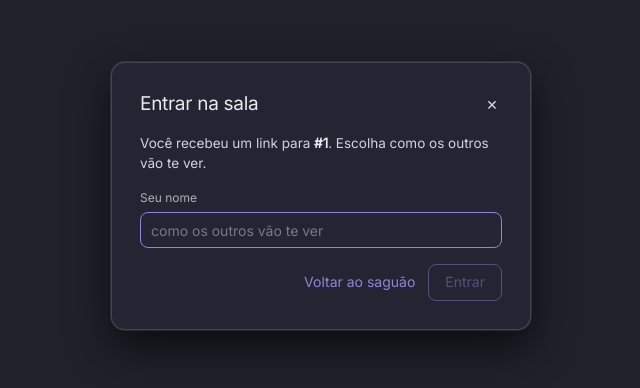
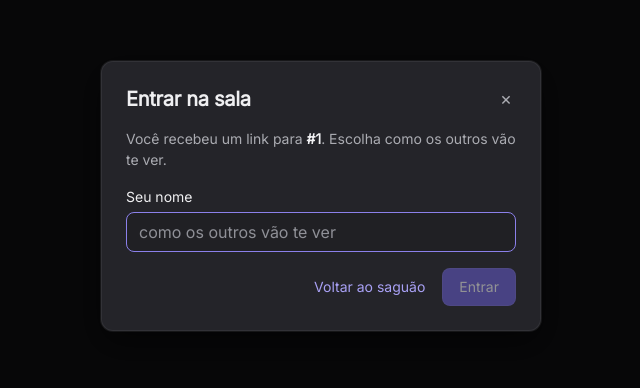
Before and after one commit to MullerVGS/janja-share, a React (Vite) app in the folder frontend/: page /sala/1 in a window 1280 px wide. Shown: the part 204-592 px from the top of the page, without its empty margins (319-959 px from the left). Built offline with nearby package versions, Linux system fonts and the light colour scheme.

Commit message:
frontend: a paleta e os componentes de base ganham as medidas da casca de canal de voz — degraus de cinza, botões cheios e avatares com cor pelo nome

```diff
--- a/frontend/src/estilos/tokens.css
+++ b/frontend/src/estilos/tokens.css
@@ -1,127 +1,155 @@
 /*
- * Tokens do janja-share — tema Nocturne. Escuro por padrão: a interface funciona como moldura e
- * deixa as telas compartilhadas serem a principal fonte de luz. Cores, espaços e elevação
- * nascem aqui para o saguão e a sala falarem a mesma língua. Valores de cor crus ficam somente
- * neste arquivo; os módulos consomem seus papéis sem conhecer a paleta.
+ * Tokens do janja-share — a casca de canal de voz (ADR 0016). Escuro por padrão, em degraus de
+ * cinza neutro: a barra de título, o trilho e a coluna de salas no degrau mais baixo; a página
+ * (saguão, chat) um degrau acima; os painéis flutuantes e os menus mais acima ainda; a chamada,
+ * preta, é onde a imagem acende. Valores de cor crus ficam somente neste arquivo; os módulos
+ * consomem os papéis sem conhecer a paleta.
  *
- * Duas regras do tema que valem para qualquer módulo novo:
- *   1. Preenchimento de acento é sempre *tinta* — `color-mix(in srgb, var(--acao) N%, transparent)`
- *      com N entre 7 e 14. Acento chapado é reservado a pontos, traços e anéis de 1–2px.
- *   2. Peso 600 é o teto da tipografia; título nenhum passa de 500.
+ * Regras que valem para qualquer módulo novo:
+ *   1. O estado de um item de lista é uma camada de cinza por cima do degrau: 12% no hover, 16%
+ *      apertado, 20% escolhido (`--interativo-*`). Nunca uma cor nova.
+ *   2. Cor cheia é para ação: o acento cheio no botão principal e no ícone escolhido do trilho,
+ *      o vermelho cheio no sair e no "AO VIVO", o verde no "voz conectada" e em quem fala.
+ *   3. Peso 600 é o teto da tipografia (a fonte embarcada não tem mais que isso).
  */
 :root {
   color-scheme: dark;
 
-  /* — rampas cruas —
-     Uma única escala de luminosidade em OKLCH, para o mesmo degrau de qualquer papel casar em
-     valor visual com os outros. */
-  --neutro-100: #f3f5fe;
-  --neutro-200: #e4e7f5;
-  --neutro-300: #cfd3e5;
-  --neutro-400: #b2b6ca;
-  --neutro-500: #9397ab;
-  --neutro-600: #75798c;
-  --neutro-700: #595d6c;
-  --neutro-800: #3f424d;
-  --neutro-900: #292b31;
+  /* — degraus de fundo — */
+  --base-mais-baixa: #121214;
+  --base: #1a1a1e;
+  --base-alta: #202024;
+  --superficie-alta: #242429;
+  --superficie-mais-alta: #2c2d32;
+  --chamada: #000;
 
-  --acento-100: #f5f4ff;
-  --acento-200: #e7e5fe;
-  --acento-300: #d2cefd;
-  --acento-400: #b5abfc;
-  --acento-500: #968ae0;
-  --acento-600: #796cbf;
-  --acento-700: #5d5294;
-  --acento-800: #423a6a;
-  --acento-900: #2b2741;
+  /* Os nomes que o resto do app já fala, apontando para os degraus. */
+  --fundo: var(--base);
+  --superficie: var(--superficie-alta);
+  --barra-lateral: var(--base-mais-baixa);
+  --barra-topo: var(--base-mais-baixa);
+  --veu: rgba(0, 0, 0, 0.72);
+  /* Uma tela ainda sem imagem: o mesmo cinza do quadro de pessoa, sem gradiente. */
+  --vidro-do-quadro: var(--base-alta);
 
-  /* — planos — */
-  --fundo: #161826;
-  --superficie: #232532;
-  --barra-lateral: color-mix(in srgb, var(--superficie) 40%, var(--fundo));
-  --barra-topo: var(--fundo);
-  /* O escuro por trás de um diálogo modal. */
-  --veu: color-mix(in srgb, var(--neutro-900) 55%, transparent);
-  /* O gradiente que representa uma tela ainda sem imagem — no palco, na miniatura e na prévia
-     do saguão. É a mesma receita nos três lugares, e só aqui. */
-  --vidro-do-quadro: radial-gradient(120% 100% at 75% 0%, color-mix(in srgb, var(--acao) 7%, transparent) 0%, transparent 55%),
-    linear-gradient(165deg, color-mix(in srgb, var(--superficie) 65%, var(--fundo)) 0%, color-mix(in srgb, var(--fundo) 82%, black) 100%);
+  /* — camadas de estado (cinza neutro por cima de qualquer degrau) — */
+  --interativo-sutil: rgba(151, 151, 159, 0.08);
+  --interativo-hover: rgba(151, 151, 159, 0.12);
+  --interativo-ativo: rgba(151, 151, 159, 0.16);
+  --interativo-escolhido: rgba(151, 151, 159, 0.2);
+
+  /* — rampas — usadas por gráficos e pelo que precisa de um degrau entre dois papéis. */
+  --neutro-100: #fbfbfb;
+  --neutro-200: #efeff1;
+  --neutro-300: #abacb2;
+  --neutro-400: #96979e;
+  --neutro-500: #81828a;
+  --neutro-600: #5f606a;
+  --neutro-700: #4a4b53;
+  --neutro-800: #2c2d32;
+  --neutro-900: #202024;
+
+  --acento-100: #f2f1ff;
+  --acento-200: #dcd9ff;
+  --acento-300: #bcb6fb;
+  --acento-400: #9d94f3;
+  --acento-500: #8b80ea;
+  --acento-600: #6c60dc;
+  --acento-700: #5a4fc2;
+  --acento-800: #3d367f;
+  --acento-900: #26234a;
 
   /* — texto — */
-  --texto: #e9e9ed;
-  --texto-fraco: var(--neutro-300);
-  --texto-fraquissimo: var(--neutro-500);
-  --texto-sobre-acento: var(--fundo);
+  --texto: #efeff1;
+  --texto-forte: #fbfbfb;
+  --texto-fraco: #abacb2;
+  --texto-fraquissimo: #96979e;
+  /* O nome de uma sala na coluna, parada: um degrau abaixo do texto apagado. */
+  --texto-da-coluna: #81828a;
+  --texto-sobre-acento: #fff;
 
-  /* — traços —
-     O divisor é um só: tinta do texto a 16%. Molduras de caixa e separadores dentro de controles
-     ficam sólidos; regra solta não existe neste produto. */
-  --linha: color-mix(in srgb, var(--texto) 16%, transparent);
-  --linha-forte: color-mix(in srgb, var(--texto) 26%, transparent);
+  /* — traços — */
+  --linha: rgba(151, 151, 159, 0.12);
+  --linha-forte: rgba(151, 151, 159, 0.2);
+  --linha-muda: rgba(151, 151, 159, 0.04);
 
-  /* — acentos —
-     Tinta de acento não vira token: cada módulo escreve o `color-mix` na porcentagem que o seu
-     estado pede (7% de fundo de resumo, 12% de hover, 14% de aba escolhida). Congelar três
-     apelidos para isso só empurrava a decisão de intensidade para longe de quem a toma. */
-  --acao: #9184d9;
-  --acao-texto: var(--acento-200);
-  /* "No ar" é acento, não verde: o produto tem um sinal só, e é o mesmo do foco e da marca. */
-  --conectado: var(--acao);
-  --atencao: #d9a441;
-  --atencao-fraca: color-mix(in srgb, #d9a441 14%, transparent);
-  --atencao-texto: #eccb87;
-  --perigo: oklch(0.62 0.14 25);
-  --perigo-forte: oklch(0.55 0.16 25);
-  --perigo-fraca: color-mix(in srgb, oklch(0.55 0.16 25) 14%, transparent);
-  --perigo-texto: oklch(0.72 0.12 25);
-  /* A segunda série dos gráficos (captura, banda disponível): presente sem competir com
-     o acento, que é sempre o que a pessoa está tentando ler. */
+  /* — acento — o do janja-share, não o de ninguém. */
+  --acao: #8b80ea;
+  --acao-texto: #a9a1f5;
+  --acao-cheia: #6c60dc;
+  --acao-cheia-hover: #5a4fc2;
+  --acao-cheia-ativa: #4b42a6;
+
+  /* — estados — */
+  --conectado: #53ad71;
+  --falando: #3d9e60;
+  --positivo: #23a55a;
+  --positivo-texto: #5eb479;
+  --atencao: #f0b232;
+  --atencao-fraca: rgba(240, 178, 50, 0.08);
+  --atencao-texto: #ea9800;
+  --perigo: #f23f43;
+  --perigo-forte: #d22d39;
+  --perigo-cheio: #d22d39;
+  --perigo-cheio-hover: #a9232e;
+  --perigo-cheio-ativo: #971d28;
+  --perigo-fraca: rgba(210, 45, 57, 0.12);
+  --perigo-texto: #f87e7a;
+  --microfone-fechado: #da3e44;
+  --ao-vivo: #d22d39;
+  /* A segunda série dos gráficos: presente sem competir com o acento. */
   --serie-de-apoio: var(--neutro-600);
 
   /* — tipografia — */
   --fonte: 'Inter', ui-sans-serif, system-ui, -apple-system, 'Segoe UI', Roboto, sans-serif;
   --fonte-mono: ui-monospace, 'SF Mono', 'Cascadia Code', Menlo, monospace;
-  /* Títulos param em 500. O 600 é para rótulos curtos — iniciais de avatar, badges, tags. */
-  --peso-titulo: 500;
+  --peso-titulo: 600;
   --peso-forte: 600;
+  --peso-medio: 500;
 
-  --texto-xs: 11px;
-  --texto-sm: 12.5px;
-  --texto-md: 13.5px;
-  --texto-base: 15px;
+  --texto-xs: 12px;
+  --texto-sm: 13px;
+  --texto-md: 14px;
+  --texto-base: 16px;
   --texto-lg: 18px;
-  --titulo-sm: 19px;
-  --titulo-md: 25px;
-  --titulo-lg: clamp(30px, 4.5vw, 44px);
+  --titulo-sm: 20px;
+  --titulo-md: 24px;
+  --titulo-lg: clamp(26px, 3.4vw, 32px);
 
   /* — espaço — */
   --e1: 4px;
   --e2: 8px;
   --e3: 12px;
   --e4: 16px;
-  --e5: 22px;
-  --e6: 28px;
-  --e8: 40px;
-  --e10: 56px;
+  --e5: 20px;
+  --e6: 24px;
+  --e8: 32px;
+  --e10: 48px;
 
   /* — raio — */
-  --raio-sm: 6px;
+  --raio-xs: 4px;
+  --raio-sm: 4px;
   --raio-md: 8px;
-  --raio-lg: 14px;
-  /* Os botões da barra flutuante: quadrados de 44px com o canto próprio do tema. */
-  --raio-botao-da-barra: 10px;
+  --raio-lg: 12px;
+  --raio-xl: 16px;
+  --raio-botao-da-barra: 12px;
+  --raio-do-quadro: 8px;
   --raio-pilula: 999px;
 
   /* — elevação — */
-  --sombra-md: 0 0 0 1px color-mix(in srgb, var(--texto) 8%, transparent), 0 6px 18px rgba(0, 0, 0, 0.55);
-  --sombra-lg: 0 0 0 1px color-mix(in srgb, var(--texto) 10%, transparent), 0 16px 40px rgba(0, 0, 0, 0.65);
-  --sombra-marca: 0 0 14px color-mix(in srgb, var(--acao) 25%, transparent);
-  /* O halo de "estou compartilhando", no botão da barra e na caixa da marca. */
-  --brilho-do-acento: 0 0 16px color-mix(in srgb, var(--acao) 28%, transparent);
+  --sombra-md: 0 0 0 1px var(--linha), 0 4px 12px rgba(0, 0, 0, 0.36);
+  --sombra-lg: 0 0 0 1px var(--linha), 0 12px 32px rgba(0, 0, 0, 0.48);
+  --sombra-marca: none;
+  --brilho-do-acento: none;
 
-  /* — medidas — */
-  --largura-da-gaveta-padrao: 320px;
-  --largura-da-navegacao: 264px;
-  --largura-das-miniaturas: 190px;
-  --altura-do-topo: 52px;
+  /* — medidas da casca — */
+  --altura-da-barra-de-titulo: 32px;
+  --largura-do-trilho: 72px;
+  --tamanho-do-icone-do-trilho: 40px;
+  --largura-da-coluna: 302px;
+  --altura-do-cabecalho: 48px;
+  --altura-do-painel-da-pessoa: 56px;
+  --folga-dos-paineis: 8px;
+  --largura-da-gaveta-padrao: 340px;
+  --altura-do-topo: var(--altura-do-cabecalho);
 }
--- a/frontend/src/ui/Botao.module.css
+++ b/frontend/src/ui/Botao.module.css
@@ -1,62 +1,71 @@
+/* Botão de texto: 38 px de altura, canto de 8 px e um fio claro de 1 px que separa o
+   preenchimento do fundo em qualquer degrau. */
 .botao {
   display: inline-flex;
   align-items: center;
   justify-content: center;
-  gap: 7px;
+  gap: var(--e2);
+  min-height: 38px;
   cursor: pointer;
-  font-weight: var(--peso-titulo);
-  font-size: 14px;
-  line-height: 1.2;
-  color: var(--texto);
+  font-weight: var(--peso-medio);
+  font-size: var(--texto-md);
+  line-height: 16px;
+  color: #fff;
   background: transparent;
-  border: 1px solid transparent;
-  padding: 9px var(--e4);
+  border: 1px solid rgba(255, 255, 255, 0.08);
+  padding: 7px var(--e4);
   border-radius: var(--raio-md);
-  transition: background-color 0.12s ease, border-color 0.12s ease;
+  white-space: nowrap;
+  transition:
+    background-color 0.17s ease,
+    color 0.17s ease;
 }
 
 .botao:disabled {
-  opacity: 0.45;
+  opacity: 0.5;
   cursor: not-allowed;
 }
 
-/* O primário é contorno de acento, nunca preenchido: o único bloco de cor cheia da interface é
-   o vídeo, e um botão chapado disputaria com ele. O peso vem da borda e do texto. */
 .primario {
-  color: var(--acao);
-  border-color: var(--acao);
+  background: var(--acao-cheia);
 }
 .primario:hover:not(:disabled) {
-  background: color-mix(in srgb, var(--acao) 12%, transparent);
+  background: var(--acao-cheia-hover);
 }
 .primario:active:not(:disabled) {
-  background: color-mix(in srgb, var(--acao) 22%, transparent);
+  background: var(--acao-cheia-ativa);
 }
 
 .secundario {
-  border-color: var(--linha);
+  background: var(--interativo-hover);
+  border-color: var(--linha-muda);
 }
 .secundario:hover:not(:disabled) {
-  background: color-mix(in srgb, var(--texto) 7%, transparent);
+  background: var(--interativo-ativo);
 }
 .secundario:active:not(:disabled) {
-  background: color-mix(in srgb, var(--texto) 14%, transparent);
+  background: var(--interativo-escolhido);
 }
 
+/* O botão que é quase link: sem caixa, só o texto no acento. */
 .fantasma {
-  color: var(--acao);
-  padding-inline: var(--e1);
+  border-color: transparent;
+  color: var(--acao-texto);
+  min-height: 0;
+  padding: var(--e1) var(--e2);
 }
 .fantasma:hover:not(:disabled) {
-  background: color-mix(in srgb, var(--acao) 10%, transparent);
+  background: var(--interativo-hover);
 }
 
 .perigo {
-  border-color: color-mix(in srgb, var(--perigo) 45%, transparent);
-  color: var(--perigo-texto);
+  background: var(--perigo-cheio);
 }
 .perigo:hover:not(:disabled) {
-  background: var(--perigo-fraca);
+  background: var(--perigo-cheio-hover);
+}
+.perigo:active:not(:disabled) {
+  background: var(--perigo-cheio-ativo);
 }
 
 .blocoInteiro {
--- a/frontend/src/ui/Campo.module.css
+++ b/frontend/src/ui/Campo.module.css
@@ -5,29 +5,30 @@
 }
 
 .rotulo {
-  font-size: 12px;
-  color: color-mix(in srgb, var(--texto) 70%, transparent);
+  font-size: var(--texto-md);
+  font-weight: var(--peso-medio);
+  color: var(--texto);
 }
 
 .entrada {
   width: 100%;
-  min-height: 36px;
-  padding: 6px 10px;
-  font-size: 14px;
+  min-height: 40px;
+  padding: 8px 12px;
+  font-size: 16px;
   color: var(--texto);
-  caret-color: var(--acao);
-  background: var(--superficie);
-  border: 1px solid var(--linha);
+  caret-color: var(--texto);
+  background: rgba(0, 0, 0, 0.12);
+  border: 1px solid var(--linha-forte);
   border-radius: var(--raio-md);
   transition: border-color 0.12s ease;
 }
 
 .entrada::placeholder {
-  color: var(--neutro-600);
+  color: #8f9097;
 }
 
 .entrada:hover {
-  border-color: color-mix(in srgb, var(--texto) 45%, transparent);
+  border-color: var(--linha-forte);
 }
 
 .entrada:focus-visible {
--- a/frontend/src/ui/Dialogo.module.css
+++ b/frontend/src/ui/Dialogo.module.css
@@ -6,11 +6,10 @@
   place-items: center;
   padding: var(--e5);
   background: var(--veu);
-  backdrop-filter: blur(8px);
 }
 
 .caixa {
-  width: min(420px, 100%);
+  width: min(440px, 100%);
   display: flex;
   flex-direction: column;
   gap: var(--e4);
```
Also changed, not shown: frontend/src/ui/Avatar.module.css (+10 -26 lines), frontend/src/ui/Avatar.tsx (+15 -16 lines), frontend/src/ui/Icone.tsx (+18 -0 lines), frontend/src/ui/Suspenso.module.css (+3 -4 lines), frontend/src/ui/Suspenso.tsx (+7 -1 lines), frontend/src/ui/avatares.ts (+13 -0 lines).
